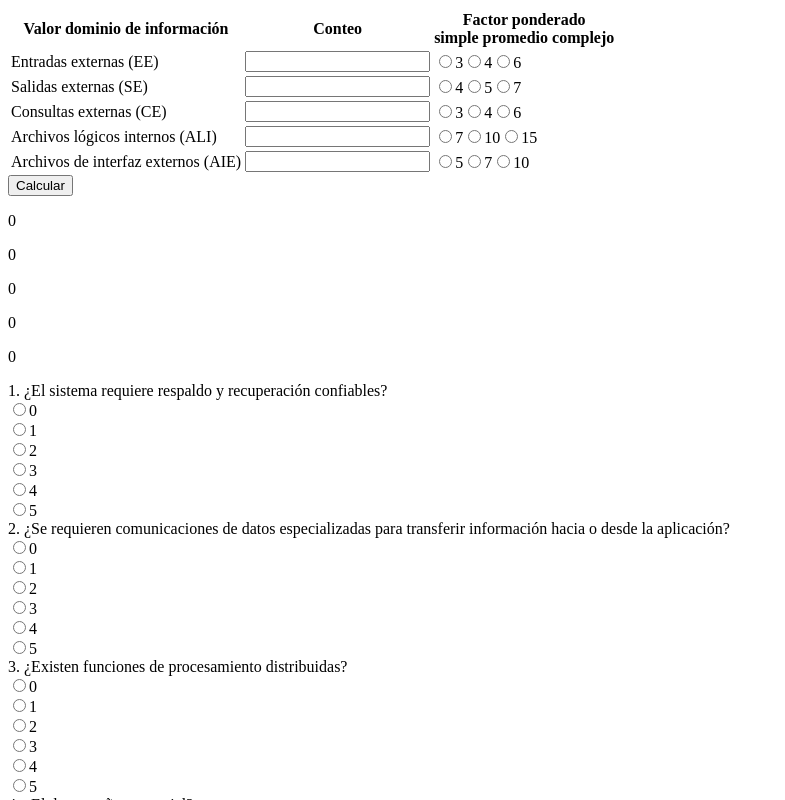
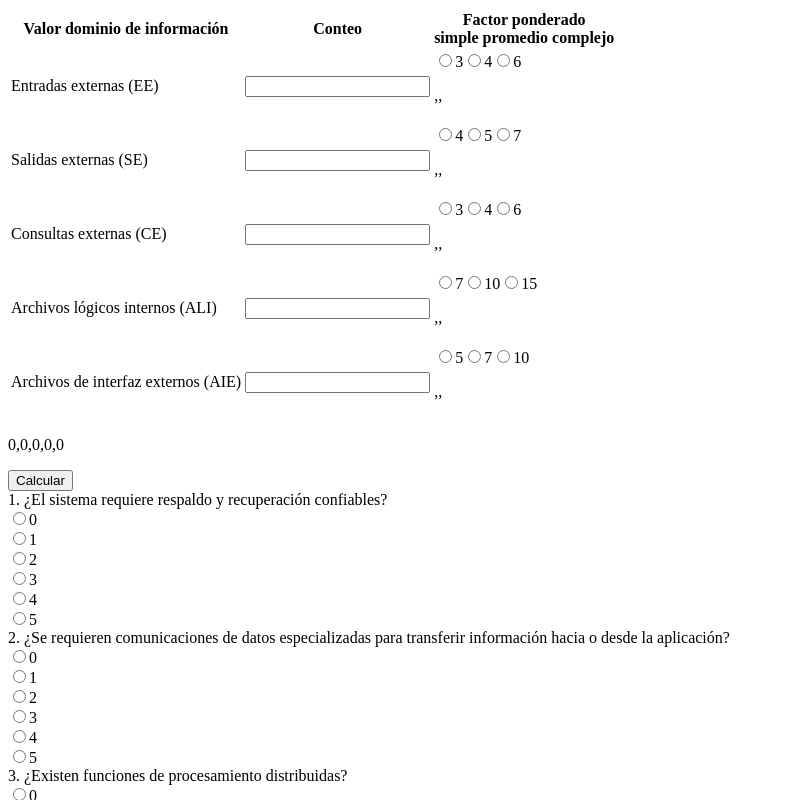
Before and after one commit to HarryHndz/ProyectoPuntos, a React (Vite) app: page / in a window 1280 px wide. Shown: the top 800 px of the page, without its empty margins (0-785 px from the left). Built offline with nearby package versions, Linux system fonts and the light colour scheme.

Commit message:
obtencion de los datos

```diff
--- a/src/components/Boton.jsx
+++ b/src/components/Boton.jsx
@@ -1,5 +1,5 @@
 export const BotonCalcular = ()=>{
     return(
-        <button type="submit" onClick={()=>{}}>Calcular</button>
+        <button type="submit">Calcular</button>
     )
 }
--- a/src/components/ConteoTotal.jsx
+++ b/src/components/ConteoTotal.jsx
@@ -25,6 +25,8 @@ export const CuadroConteo = ()=>{
     const conteoAie = (event) => {
         setAie(event.target.value)
     }
+
+
 
     return(
     <form action="">
@@ -65,12 +67,8 @@ export const CuadroConteo = ()=>{
                 </tr>
             </tbody>
         </table>
-        <BotonCalcular />
-        <p>{ee}</p>
-        <p>{se}</p>
-        <p>{ce}</p>
-        <p>{ali}</p>
-        <p>{aie}</p>
+        <p>{ee},{se},{ce},{ali},{aie}</p>
+        <button type="submit">Calcular</button>
         </form>
 
     )
--- a/src/components/InputBtn.jsx
+++ b/src/components/InputBtn.jsx
@@ -1,15 +1,35 @@
+import { useState } from "react";
+
 export const RadioBotones = ({valorSimple,valorPromedio,valorComplejo})=>{
+
+    const [simple,setSimple] = useState()
+    const [promedio,setPromedio] = useState()
+    const [complejo,setComplejo] = useState()
+
+    const radioSimple = (event)=>{
+        setSimple(event.target.value)
+    }
+    const radioPromedio = (event)=>{
+        setPromedio(event.target.value)
+    }
+    const radioComplejo = (event)=>{
+        setComplejo(event.target.value)
+    }
+
     return(
+        <>
         <form>
-            <input type="radio" name="factor_ponderado_ee" value="simple" className="radiosB" />
+            <input type="radio" name="factor_ponderado_ee" onChange={radioSimple} value={valorSimple} />
             <label htmlFor={valorSimple}>{valorSimple}</label>
 
-            <input type="radio" name="factor_ponderado_ee" value="promedio" className="radiosB2" />
+            <input type="radio" name="factor_ponderado_ee" onChange={radioPromedio} value={valorPromedio} />
             <label htmlFor={valorPromedio}>{valorPromedio}</label>
 
-            <input type="radio" name="factor_ponderado_ee" value="complejo" className="radiosB" />
+            <input type="radio" name="factor_ponderado_ee" onChange={radioComplejo} value={valorComplejo} />
             <label htmlFor={valorComplejo}>{valorComplejo}</label>
         </form>
+        <p>{simple},{promedio},{complejo}</p>
+        </>
 
     )
 }
```
